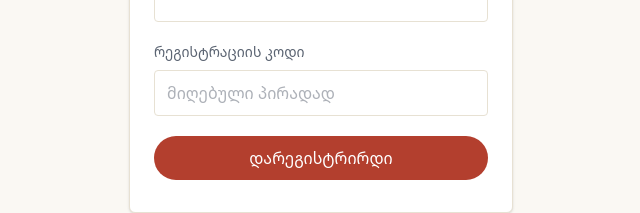
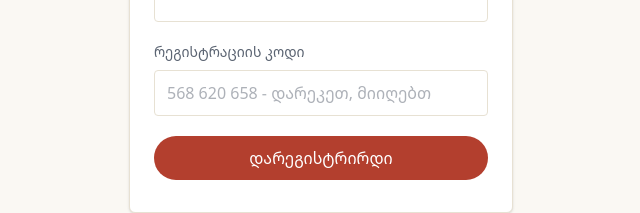
Before and after one commit to lizozivzivadze-star/tutoring-app, a Next.js app: page /register in a window 1280 px wide. Shown: the part 403-616 px from the top of the page, without its empty margins (319-959 px from the left). Built offline with nearby package versions, Linux system fonts and the light colour scheme.

Commit message:
Update 12-Sep-26 12:36:49.75

```diff
--- a/app/register/page.tsx
+++ b/app/register/page.tsx
@@ -93,7 +93,7 @@ export default function RegisterPage() {
               required
               value={code}
               onChange={(e) => setCode(e.target.value)}
-              placeholder="მიღებული პირადად"
+              placeholder="568 620 658 - დარეკეთ, მიიღებთ"
               className="w-full border border-paper-line rounded-sm px-3 py-2.5
                          font-body text-ink placeholder:text-ink-soft/50
                          focus:outline-none focus:ring-2 focus:ring-marker/40 focus:border-marker"
```
